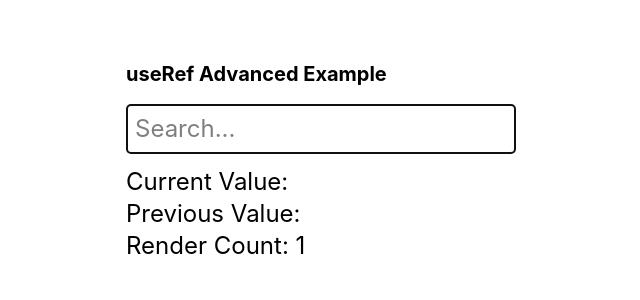
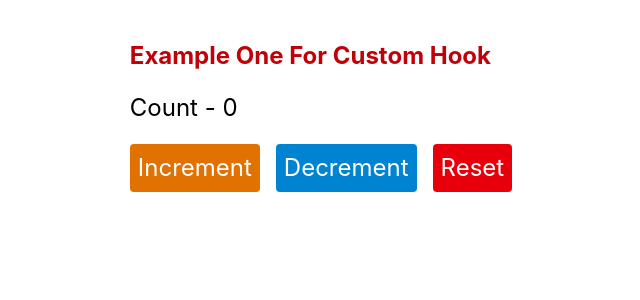
Before and after one commit to Mohammed-Fawzzi/React-Revision, a React (Vite) app: page / in a window 1280 px wide. Shown: the top 300 px of the page, without its empty margins (319-959 px from the left). Built offline with nearby package versions, Linux system fonts and the light colour scheme.

Commit message:
Implement Ex1 custom hook and update App component to utilize it

```diff
--- a/src/App.jsx
+++ b/src/App.jsx
@@ -5,7 +5,8 @@ import React, { Suspense } from "react";
 // import UseReducerHook from "@/components/hooks/UseReduce/UseReducerHook";
 // import UseCallBackHook from "@/components/hooks/UseCallBack/UseCallBackHook";
 // import UseMemoHook from "@/components/hooks/UseMemo/UseMemoHook";
-import UseRefHook from "@/components/hooks/UseRef/UseRefHook";
+// import UseRefHook from "@/components/hooks/UseRef/UseRefHook";
+import Ex1 from "@/components/customhooks/ex1/ex1";
 // import { createBrowserRouter, RouterProvider } from "react-router-dom";
 
 export default function App() {
@@ -56,7 +57,8 @@ export default function App() {
           {/* <UseReducerHook /> */}
           {/* <UseCallBackHook /> */}
           {/* <UseMemoHook /> */}
-          <UseRefHook />
+          {/* <UseRefHook /> */}
+          <Ex1 />
         </div>
       </section>
     </>
--- a/src/components/customhooks/ex1/ex1.jsx
+++ b/src/components/customhooks/ex1/ex1.jsx
@@ -1,7 +1,118 @@
-import React from 'react'
+// import React from "react";
+// import useEx1 from "./useEx1";
 
-export default function ex1() {
+// export default function Ex1() {
+//   // Ex1 V1
+//   // { const count, increment, decrement, reset } = useEx1(0);
+
+//   // Ex1 V2
+//   const { count, handleCount } = useEx1(0);
+
+//   return (
+//     <div>
+//       <h1 className="font-bold text-red-700">Example One For Custom Hook</h1>
+//       <p className="my-5">Count - {count}</p>
+
+//       {/* Ex1 V1 */}
+//       {/* <div className="flex justify-center items-center gap-4 mt-5">
+//         <button
+//           className="p-2 bg-amber-600 text-white rounded cursor-pointer"
+//           onClick={() => increment()}
+//         >
+//           Increment
+//         </button>
+//         <button
+//           className="p-2 bg-sky-600 text-white rounded cursor-pointer"
+//           onClick={() => decrement()}
+//         >
+//           Decrement
+//         </button>
+//         <button
+//           className="p-2 bg-red-600 text-white rounded cursor-pointer"
+//           onClick={() => reset()}
+//         >
+//           Reset
+//         </button>
+//       </div> */}
+
+//       {/* Ex1 V2 */}
+//       <div className="flex justify-center items-center gap-4 mt-5">
+//         <button
+//           className="p-2 bg-amber-600 text-white rounded cursor-pointer"
+//           onClick={() => handleCount("increment")}
+//         >
+//           Increment
+//         </button>
+//         <button
+//           className="p-2 bg-sky-600 text-white rounded cursor-pointer"
+//           onClick={() => handleCount("decrement")}
+//         >
+//           Decrement
+//         </button>
+//         <button
+//           className="p-2 bg-red-600 text-white rounded cursor-pointer"
+//           onClick={() => handleCount("reset")}
+//         >
+//           Reset
+//         </button>
+//       </div>
+//     </div>
+//   );
+// }
+
+import React from "react";
+import useEx1 from "./useEx1";
+
+export default function Ex1() {
+  // V1
+  // const { count, increment, decrement, reset } = useEx1(0);
+
+  // V2
+  const { count, handleCount } = useEx1(0);
+
+  // const actionsV1 = [
+  //   { label: "Increment", action: increment, className: "bg-amber-600" },
+  //   { label: "Decrement", action: decrement, className: "bg-sky-600" },
+  //   { label: "Reset", action: reset, className: "bg-red-600" },
+  // ];
+
+  const actionsV2 = [
+    { label: "Increment", type: "increment", className: "bg-amber-600" },
+    { label: "Decrement", type: "decrement", className: "bg-sky-600" },
+    { label: "Reset", type: "reset", className: "bg-red-600" },
+  ];
+
   return (
-    <div>ex1</div>
-  )
+    <div>
+      <h1 className="font-bold text-red-700">Example One For Custom Hook</h1>
+
+      <p className="my-5">Count - {count}</p>
+
+      {/* V1 */}
+      {/* <div className="flex justify-center items-center gap-4 mt-5">
+        {actionsV1.map((btn) => (
+          <button
+            key={btn.label}
+            className={`p-2 text-white rounded cursor-pointer ${btn.className}`}
+            onClick={btn.action}
+          >
+            {btn.label}
+          </button>
+        ))}
+      </div> */}
+
+      {/* V2 */}
+      <div className="flex justify-center items-center gap-4 mt-5">
+        {actionsV2.map((btn) => (
+          <button
+            key={btn.type}
+            className={`p-2 text-white rounded cursor-pointer ${btn.className}`}
+            onClick={() => handleCount(btn.type)}
+          >
+            {btn.label}
+          </button>
+        ))}
+      </div>
+    </div>
+  );
 }
--- /dev/null
+++ b/src/components/customhooks/ex1/useEx1.jsx
@@ -0,0 +1,89 @@
+import React, { useState } from "react";
+// ================== Ex1 V1 ================== //
+// export default function useEx1(initialValues) {
+//   const [count, setCount] = useState(initialValues);
+
+//   const increment = () => {
+//     setCount((prev) => prev + 1);
+//   };
+//   const decrement = () => {
+//     setCount((prev) => {
+//       if (prev === 0) {
+//         alert(`We Cannot Decrement less than 0`);
+//         return prev;
+//       }
+//       return prev - 1;
+//     });
+//   };
+//   const reset = () => {
+//     setCount((prev) => {
+//       if (prev === 0) {
+//         alert("The Count is already 0");
+//         return prev;
+//       }
+//       return 0;
+//     });
+//   };
+
+//   return { count, increment, decrement, reset };
+// }
+
+// ================== Ex1 V2 ================== //
+export default function useEx1(initialValues) {
+  const [count, setCount] = useState(initialValues);
+
+  //   const handleCount = (type) => {
+  //     if (type === "increment") {
+  //       setCount((prev) => prev + 1);
+  //     } else if (type === "decrement") {
+  //       setCount((prev) => {
+  //         if (prev === 0) {
+  //           alert(`We Cannot Decrement less than 0`);
+  //           return prev;
+  //         }
+  //         return prev - 1;
+  //       });
+  //     } else if (type === "reset") {
+  //       setCount((prev) => {
+  //         if (prev === 0) {
+  //           alert("The Count is already 0");
+  //           return prev;
+  //         }
+  //         return 0;
+  //       });
+  //     }
+  //   };
+
+  const handleCount = (type) => {
+    switch (type) {
+      case "increment":
+        setCount((prev) => prev + 1);
+        break;
+
+      case "decrement":
+        setCount((prev) => {
+          if (prev === 0) {
+            alert(`We Cannot Decrement less than 0`);
+            return prev;
+          }
+          return prev - 1;
+        });
+        break;
+
+      case "reset":
+        setCount((prev) => {
+          if (prev === 0) {
+            alert("The Count is already 0");
+            return prev;
+          }
+          return 0;
+        });
+        break;
+
+      default:
+        console.warn("Unknown action:", type);
+    }
+  };
+
+  return { count, handleCount };
+}
```
